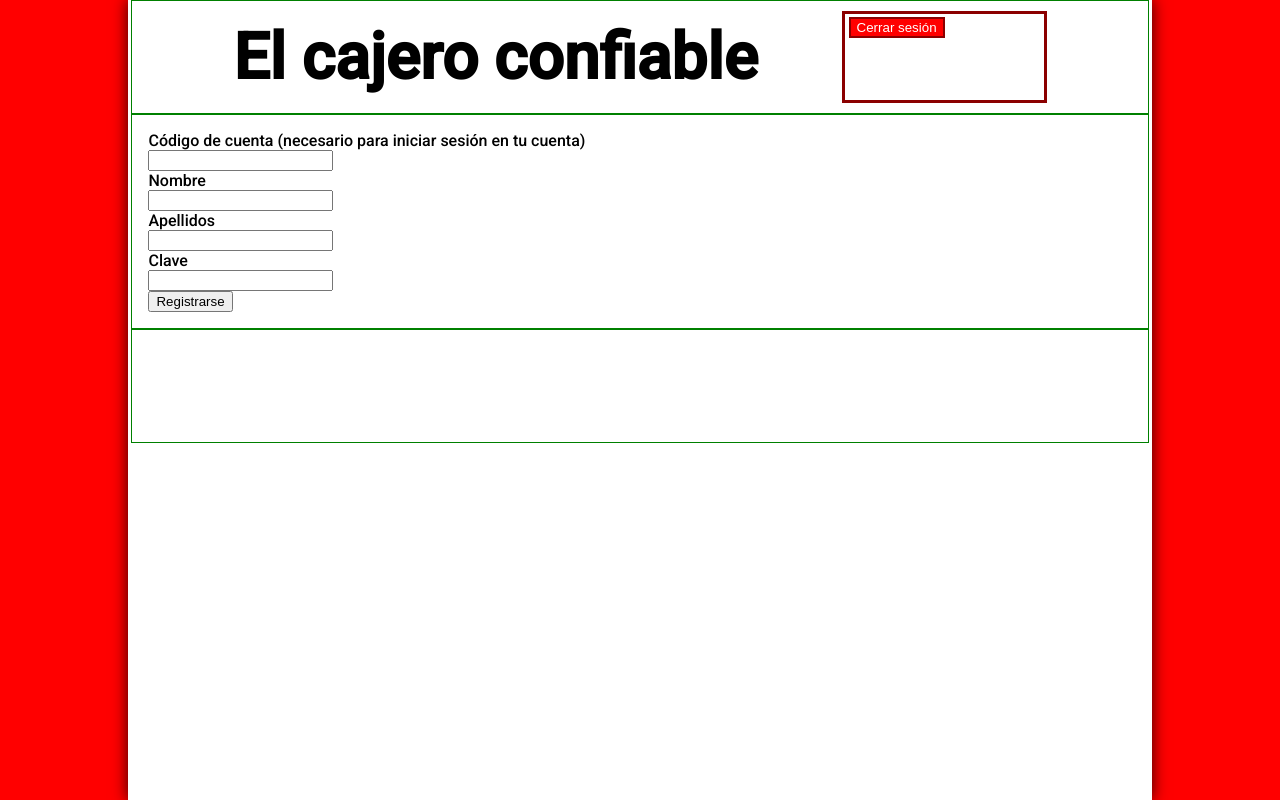
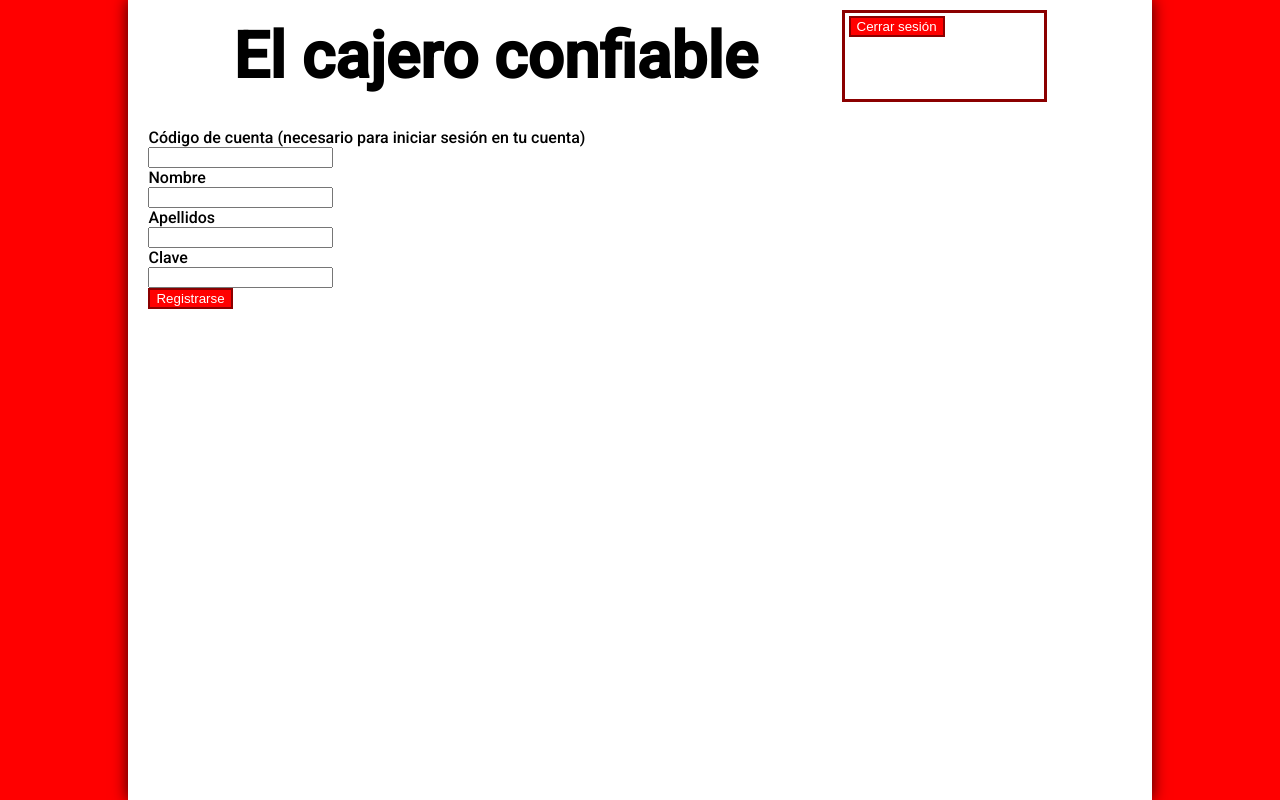
Before and after one commit to Sergio10G/Cajero, a PHP site: the page made by views/viewRegistro.php in a window 1280 px wide. Run offline with PHP 8.4, Linux system fonts and the light colour scheme; the template is opened without the code that fills it, so the values that code supplies are empty; the visitor is signed in with stand-in values (Sample User, id 1).

Commit message:
Cambiados todos los submits a botones.

```diff
--- a/css/style.css
+++ b/css/style.css
@@ -25,7 +25,7 @@ body{
 .contenedor > * {
     width: 96%;
     padding: 1em;
-    border: 1px solid green;
+
 }
 
 .btn{
@@ -102,6 +102,7 @@ main, main > *{
 main > *{
     width: 100%;
     height: 100%;
+    border: 1px solid red;
 }
 
 .vista_login, .vista_retirar, .vista_ingresar, .vista_saldo{
@@ -128,8 +129,6 @@ main > *{
     flex-direction: column;
     justify-content: center;
     align-items: center;
-
-    border: 1px solid blue;
 }
 
 .btnMenu{
--- a/models/usuario.php
+++ b/models/usuario.php
@@ -114,7 +114,7 @@ class Usuario{
         && $this -> nombre      !== null
         && $this -> apellidos   !== null
         && $this -> clave       !== null){
-            $this -> db = mysqli_connect("localhost", "root", "", "CAJERO");
+            //$this -> db = mysqli_connect("localhost", "root", "", "CAJERO");
 
             $sql = "INSERT INTO USUARIOS(NOMBRE, APELLIDOS, CLAVE, COD_CUENTA) VALUES (
                 '".$this -> nombre."',
--- a/views/footer.php
+++ b/views/footer.php
@@ -1,7 +1,7 @@
         <footer>
             <?php if(isset($_GET['pag']) && $_GET['pag'] != 0):?>
             <form action="./controllers/controllerMenu.php">
-                <button type="submit" name="menu" class="btn" value="menu">Volver al menu principal</button>
+                <button type="submit" name="menu" class="btn btnMenu" value="menu">Volver al menú principal</button>
             </form>
             <?php endif;?>
 
--- a/views/viewLogin.php
+++ b/views/viewLogin.php
@@ -11,7 +11,7 @@
             <?php
                 echo '<input type="hidden" name="pag" value="'.$_GET['pag'].'">';
             ?>
-            <input type="submit" value="Enviar">
+            <button type="submit" class="btn" value="Enviar">Iniciar sesión</button>
         </form>
     </div>
 </div>
--- a/views/viewRegistro.php
+++ b/views/viewRegistro.php
@@ -18,6 +18,6 @@
         <label for="clave">Clave</label>
         <input type="password" name="clave" id="" required>
 
-        <input type="submit" value="Registrarse">
+        <button type="submit" class="btn" value="Registrarse">Registrarse</button>
     </form>
 </div>
```
